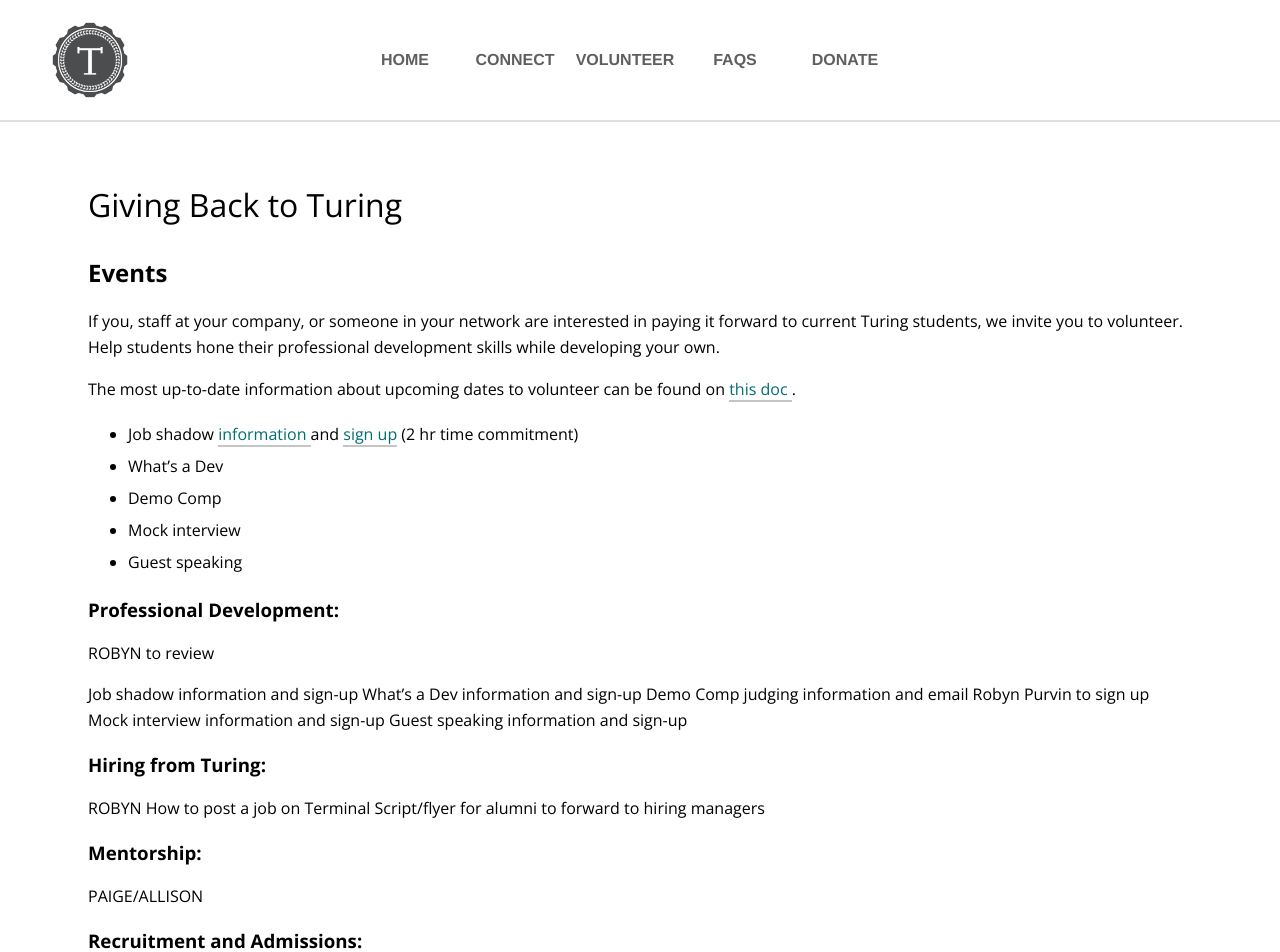
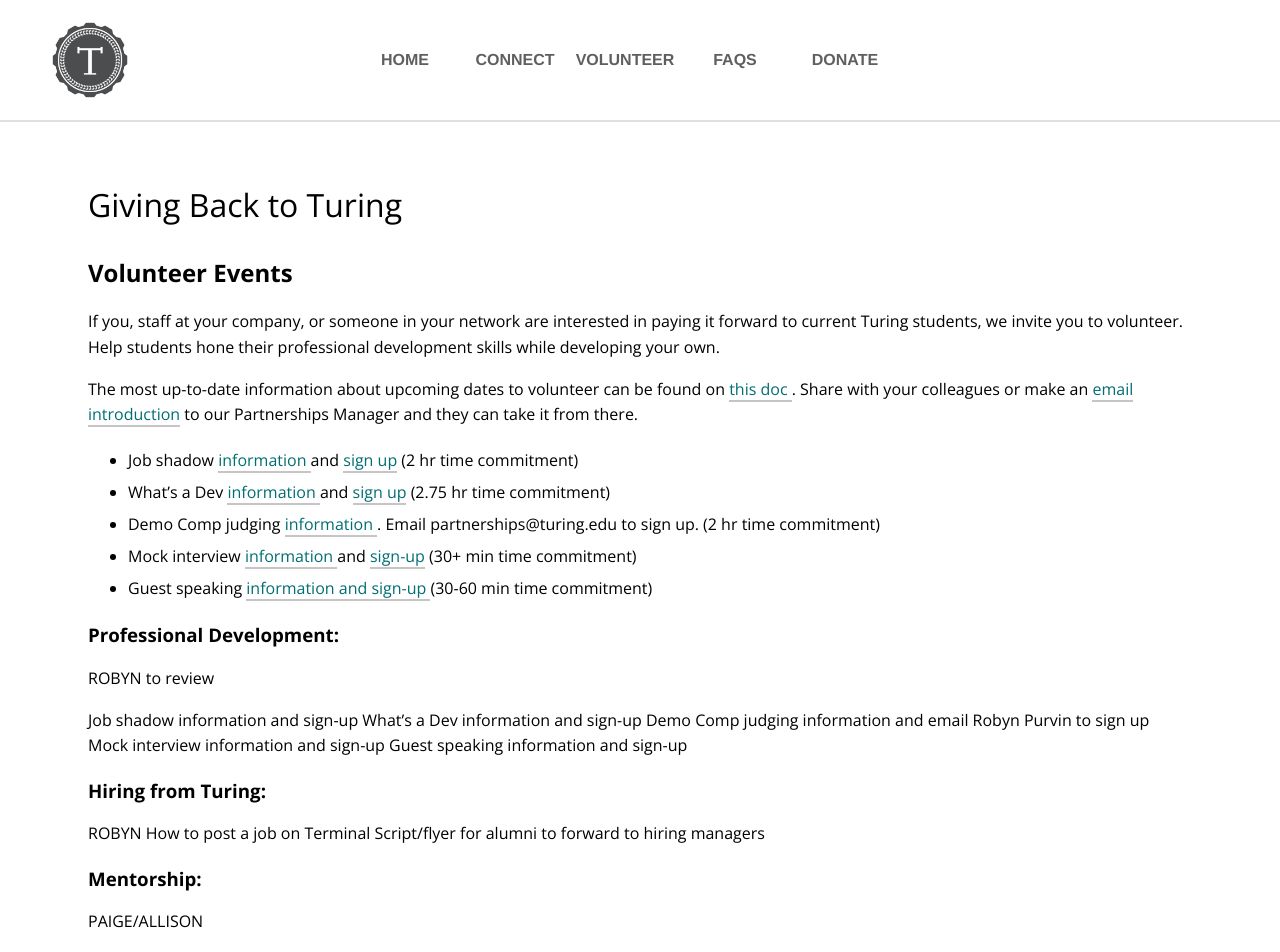
Before and after one commit to turingschool/alumni-site, a Jekyll site: the page built from volunteer.md, in a window 1280 px wide. Shown: the top 952 px of the page. Built offline with Jekyll 4.4.1, drawn with Linux system fonts in a browser that asks for light colours; nearby versions of some CDN libraries; comment, search, counter and statistics services are not loaded.

Commit message:
Update volunteer.md

```diff
--- a/volunteer.md
+++ b/volunteer.md
@@ -4,19 +4,23 @@ title: Giving Back to Turing
 permalink: /volunteer/
 ---
 
-## Events
+## Volunteer Events
 
 If you, staff at your company, or someone in your network are interested in paying it forward to current Turing students, we invite you to volunteer. Help students hone their professional development skills while developing your own.
 
 The most up-to-date information about upcoming dates to volunteer can be found on [this doc
-](https://docs.google.com/document/d/1onS8F9uzftFGJbgNWyIeTCmzQW0mkBLZoDxsrVvO51o/edit?usp=sharing).
+](https://docs.google.com/document/d/1onS8F9uzftFGJbgNWyIeTCmzQW0mkBLZoDxsrVvO51o/edit?usp=sharing). Share with your colleagues or make an [email introduction](partnerships@turing.edu) to our Partnerships Manager and they can take it from there.
+
 * Job shadow [information
 ](https://docs.google.com/document/d/1c9quTBUg_atuLUIru5fSAlBm6sHlWP5QwPN4xAIyEvk/edit?usp=sharing) and [sign up](https://www.signupgenius.com/go/turingjobshadow) (2 hr time commitment)
-* What's a Dev
-* Demo Comp
-* Mock interview
-* Guest speaking
-
+* What's a Dev [information
+](https://docs.google.com/document/d/1nDP1aJqCxWIWA7PL2W_WmzuIpuW8hSO_EjVLuYZoqy4/edit?usp=sharing) and [sign up](https://www.signupgenius.com/go/turingwhatsadev) (2.75 hr time commitment)
+* Demo Comp judging [information
+](https://docs.google.com/document/d/12H_GqG4bo7fnaGWpvyQGTcoIM4Wu9z7iPJOQ_hcavns/edit?usp=sharing). Email partnerships@turing.edu to sign up. (2 hr time commitment)
+* Mock interview [information
+](https://docs.google.com/document/d/1UCTD7kPFAgHhLhV0M0qdDdwdI6JQuwAbDOWs1QPPJAI/edit?usp=sharing) and [sign-up](https://www.signupgenius.com/go/turingmockinterviews) (30+ min time commitment)
+* Guest speaking [information and sign-up
+](https://airtable.com/shrEaKJFm8lXWVZzk) (30-60 min time commitment)
 
 
 ### Professional Development:
```
